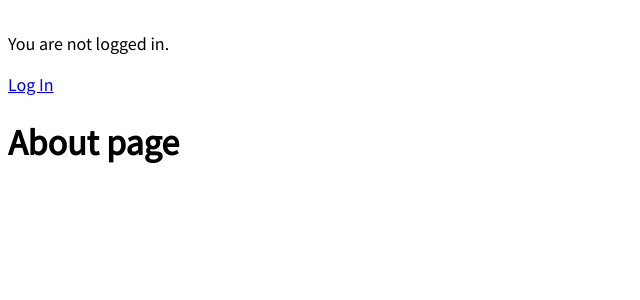
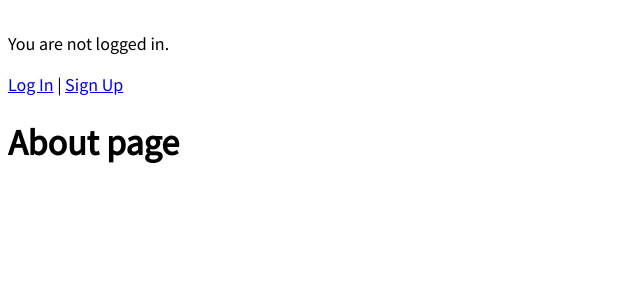
Before and after one commit to DavyBeer/PaperTradingApplication, a Django app: page /about/ in a window 1280 px wide. Shown: the part 32-332 px from the top of the page, without its empty margins (0-640 px from the left). Run offline with Django 3.2, Linux system fonts and the light colour scheme.

Commit message:
Included signup link

```diff
--- a/templates/base.html
+++ b/templates/base.html
@@ -16,7 +16,7 @@ rel="stylesheet">
     <a href="{% url 'logout' %}">Log Out</a>
 {% else %}
     <p>You are not logged in.</p>
-    <a href="{% url 'login' %}">Log In</a>
+    <a href="{% url 'login' %}">Log In</a> | <a href="{% url 'signup' %}">Sign Up</a>
 {% endif %}
 
 {% block content %}
```
